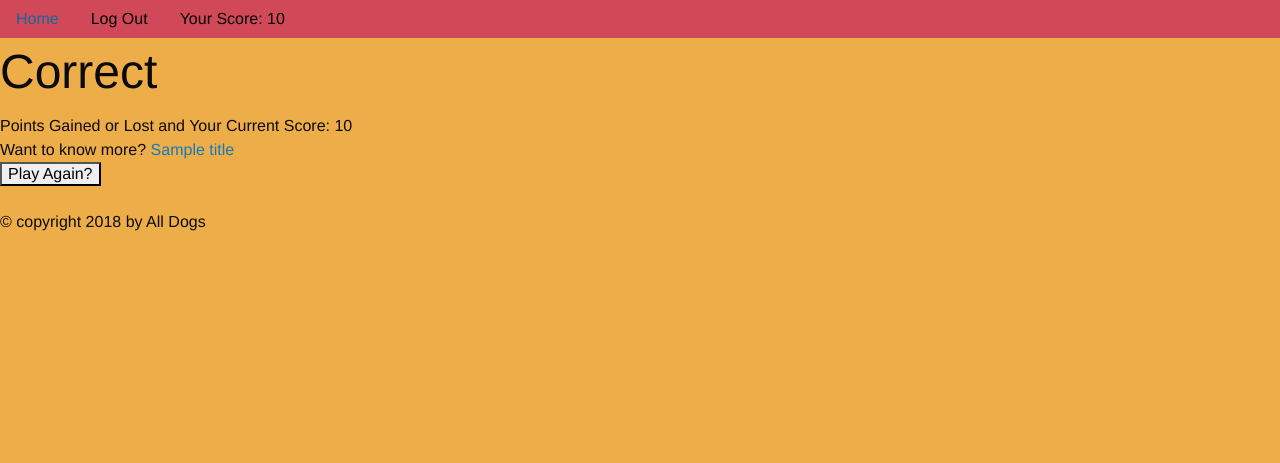
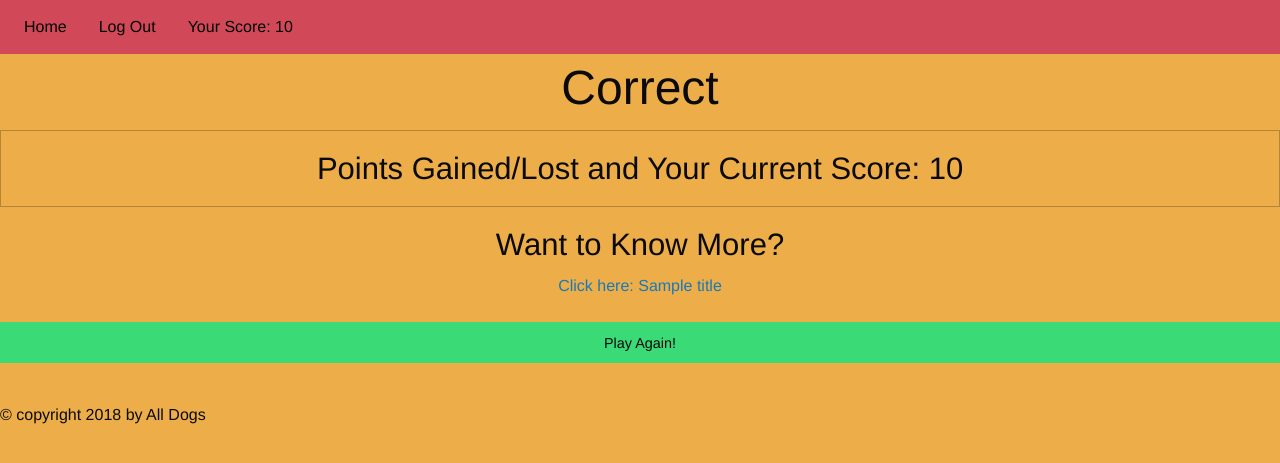
Before and after one commit to Addison-Huang/AllDogsGoToHeaven, a Flask app: template templates/correct.html in a window 1280 px wide. Shown: the top 463 px of the page. Run offline with Flask 2, Linux system fonts and the light colour scheme; the template is opened without the code that fills it: most values are stand-ins (such as "Sample title", 1, 10 or a date in 2020); some libraries are stand-ins or nearby versions.

Commit message:
fixed correct.html

```diff
--- a/templates/correct.html
+++ b/templates/correct.html
@@ -2,27 +2,56 @@
 
 
 {% block head %}
-<div class = "header">
+
+<div  style="background-color:#D14958;" class="top-bar">
     <div  style="background-color:#D14958;" class="top-bar-left">
       <ul style="background-color:#D14958;" class="dropdown menu">
-        <li><a href = "/auth" >Home</a></li>
+	<li style="color:black;">
+	  <a style="color:black;"  href="/auth"> Home </a>
+	</li>
+
 	<li><a href = "/logout" style="color:black;"> Log Out</a>
 	</li>
-       <li> <a style="color:black;"> Your Score: {{Points}}  </a></li>
+	<li>  <a style="color:black;"> Your Score: {{Points}}  </a>
+	</li>
+
         </ul>
     </div>
   </div>
+
+
 <title>Results</title>
+<center>
   <h1>Correct</h1>
+</center>
+
 {% endblock %}
 {% block content %}
+
+
 <body style="background-color:#EDAE49;">
-Points Gained or Lost and Your Current Score: {{cScore}}
+
+
+    <div  class="large-4 medium-4 small-4 cell">
+		  <div style="background-color:#EDAE49;" class="primary callout">
+		    <h3><center>
+		     Points Gained/Lost and Your Current Score: {{cScore}}
+		    </h3></center>
+		  </div>
+		</div>
+
+
+    <center>
+
+		    <h3><center>
+Want to Know More?		    </h3>
+
+
+		    <a href = {{link}}>  Click here: {{title}} </a>
+		    </center>
 		    <br>
-Want to know more?
-<a href = {{link}}> {{title}} </a>
-<form action = '/points' method = "POST">
-  <input type = 'submit' name = "Go back to menu" value = "Play Again?">
-</form>
+
+	    <button type="button" class="success button expanded">Play Again!</button></a>
+
 </body>
 {% endblock %}
```
Lines whose indentation alone changed are shown as unchanged.
